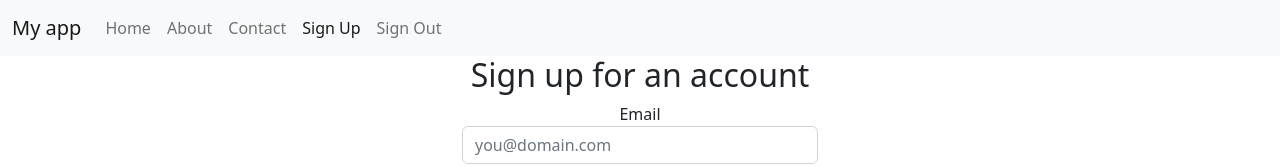
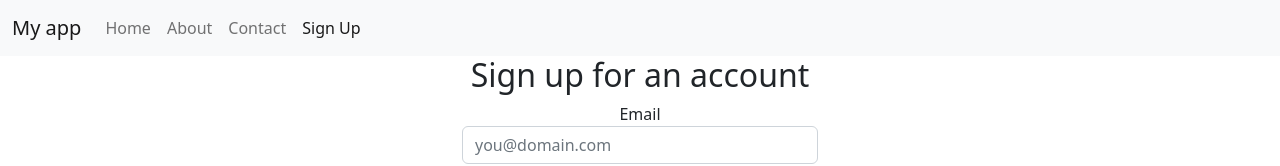
Before and after one commit to TimDeng123/classactivity, a React (Create React App) app: page /signup in a window 1280 px wide. Shown: the top 166 px of the page. Built offline with nearby package versions, Linux system fonts and the light colour scheme; no server answers.

Commit message:
nav changes with navigation

```diff
--- a/src/App.js
+++ b/src/App.js
@@ -57,29 +57,39 @@
   { name: "About", path: "/about", public: true },
   { name: "Contact", path: "/contact", public: true },
   { name: "Sign Up", path: "/signup", public: true },
+ // { name: "Sign in", path: "/signin", public: true }
+
+]
+const NavDataAuth=[
+  { name: "Home", path: "/", public: true },
+  { name: "About", path: "/about", public: true },
+  { name: "Contact", path: "/contact", public: true },
+
   { name: "Sign Out", path: "/signout", public: true }
-
 ]
 function App() {
 
   const [auth, setAuth] = useState();
+  const [nav,setNav]=useState(NavData)
   //an observer to determine user's autheniticaiotn status
   onAuthStateChanged(FBauth, (user) => {
     if (user) {
       //visitor exist
       console.log(user)
       setAuth(user)
+      setNav(NavDataAuth)
     } else {
       //if user is null
       console.log('not signed in')
       setAuth(null)
+      setNav(NavData)
     }
   })
   return (
 
     <div className="App">
 
-      <Header title="My app" headernav={NavData} />
+      <Header title="My app" headernav={ nav} />
 
       <Routes>
         <Route path="/" element={<Home />} />
--- a/src/components/Navigation.js
+++ b/src/components/Navigation.js
@@ -5,9 +5,10 @@
     const [ navItems, setNavItems] = useState([])
 
     useEffect( ()=> {
-        if(navItems.length == 0){
-            setNavItems( props.items)
-        }
+    //    if(navItems.length == 0){
+    //        setNavItems( props.items)
+    //    }
+        setNavItems(props.items)
     } ,[props.items]    )
 
     if( navItems.length > 0){
```
